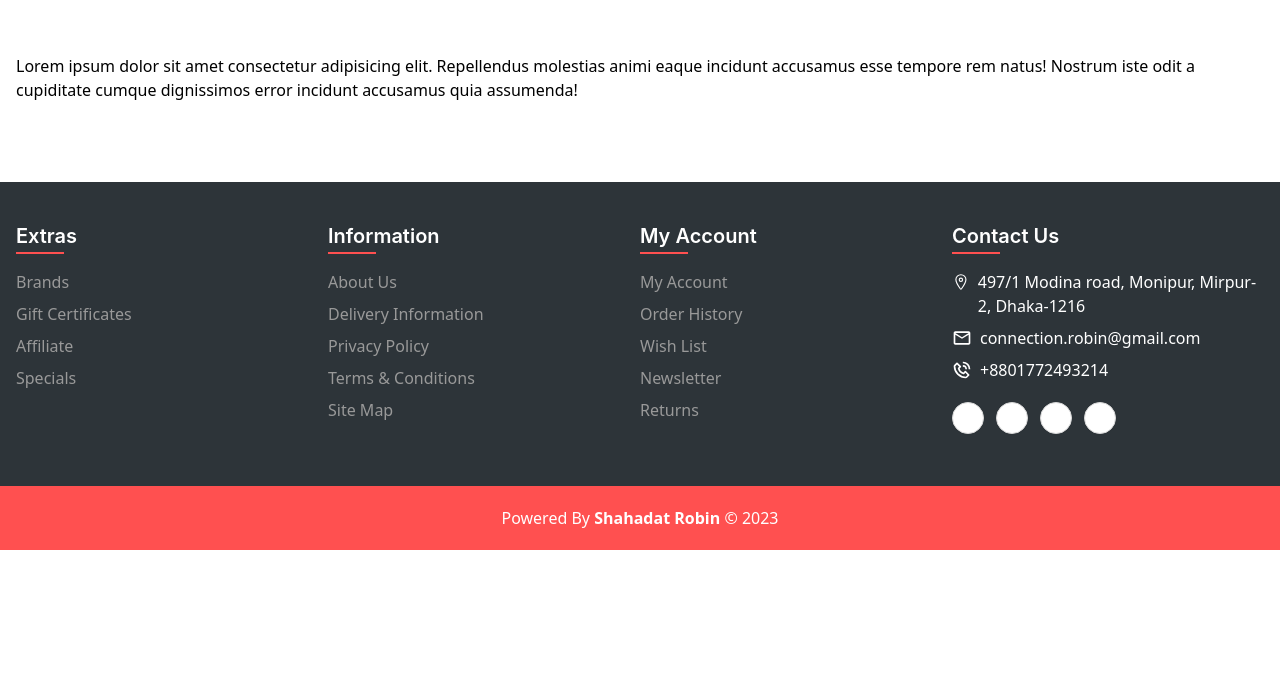
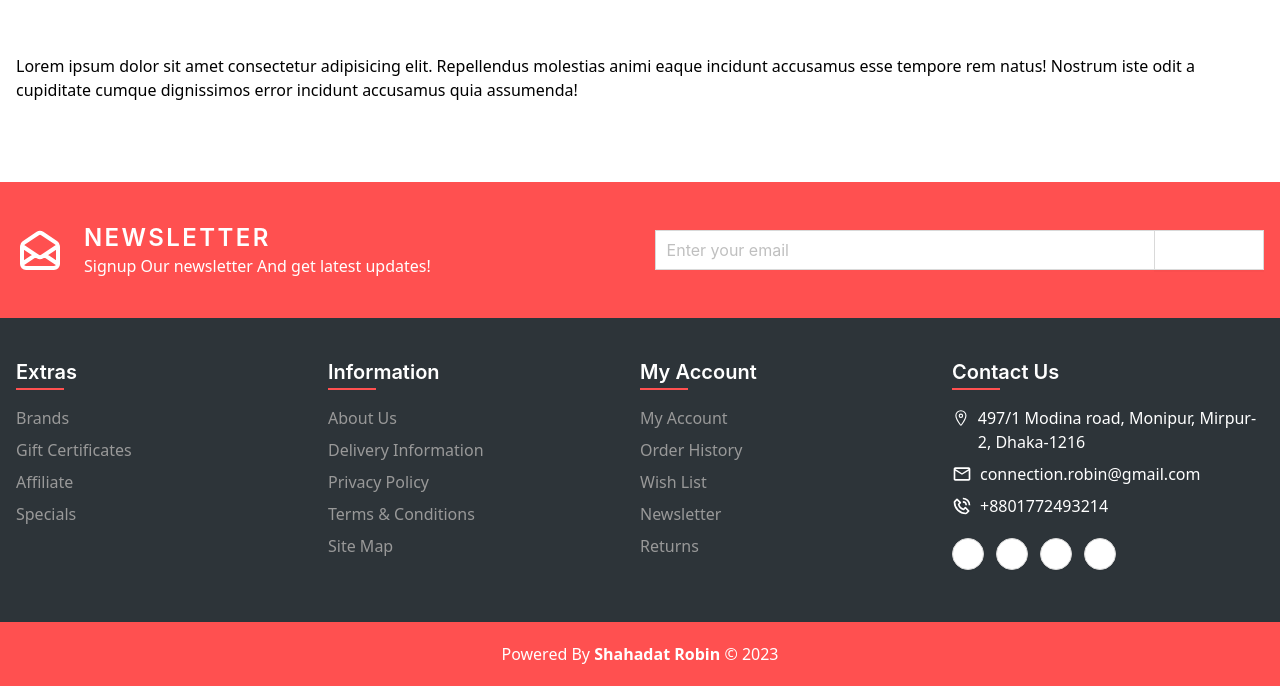
Before and after one commit to shahadat-robin/e-commerce-solution, a Next.js app: page / in a window 1280 px wide. Shown: the part 818-1504 px from the top of the page. Before the commit the page ends 1368 px from the top, so only its background shows below. Built offline with nearby package versions, Linux system fonts and the light colour scheme.

Commit message:
newsletter done

```diff
--- a/src/layout/index.tsx
+++ b/src/layout/index.tsx
@@ -1,12 +1,14 @@
 import type { PropsWithChildren } from "react";
 import Footer from "./footer";
 import Header from "./header";
+import NewsLetter from "./newsletter";
 
 export default function AppLayout({ children }: PropsWithChildren) {
   return (
     <>
       <Header />
       <main>{children}</main>
+      <NewsLetter />
       <Footer />
     </>
   );
--- /dev/null
+++ b/src/layout/newsletter/index.tsx
@@ -0,0 +1,27 @@
+import { Button, Input, Space, Typography } from "antd";
+import { HiOutlineMailOpen } from "react-icons/hi";
+
+export default function NewsLetter() {
+  return (
+    <section className="bg-brand text-white py-10">
+      <div className="container flex items-center justify-between">
+        <div className="flex items-center gap-5">
+          <HiOutlineMailOpen className="text-5xl" />
+          <div>
+            <Typography.Title level={3} className="uppercase tracking-widest">
+              Newsletter
+            </Typography.Title>
+            <p>Signup Our newsletter And get latest updates!</p>
+          </div>
+        </div>
+
+        <Space.Compact>
+          <Input placeholder="Enter your email" size="large" className="text-dark w-[500px]" />
+          <Button size="large" className="font-semibold">
+            Subscribe
+          </Button>
+        </Space.Compact>
+      </div>
+    </section>
+  );
+}
```
